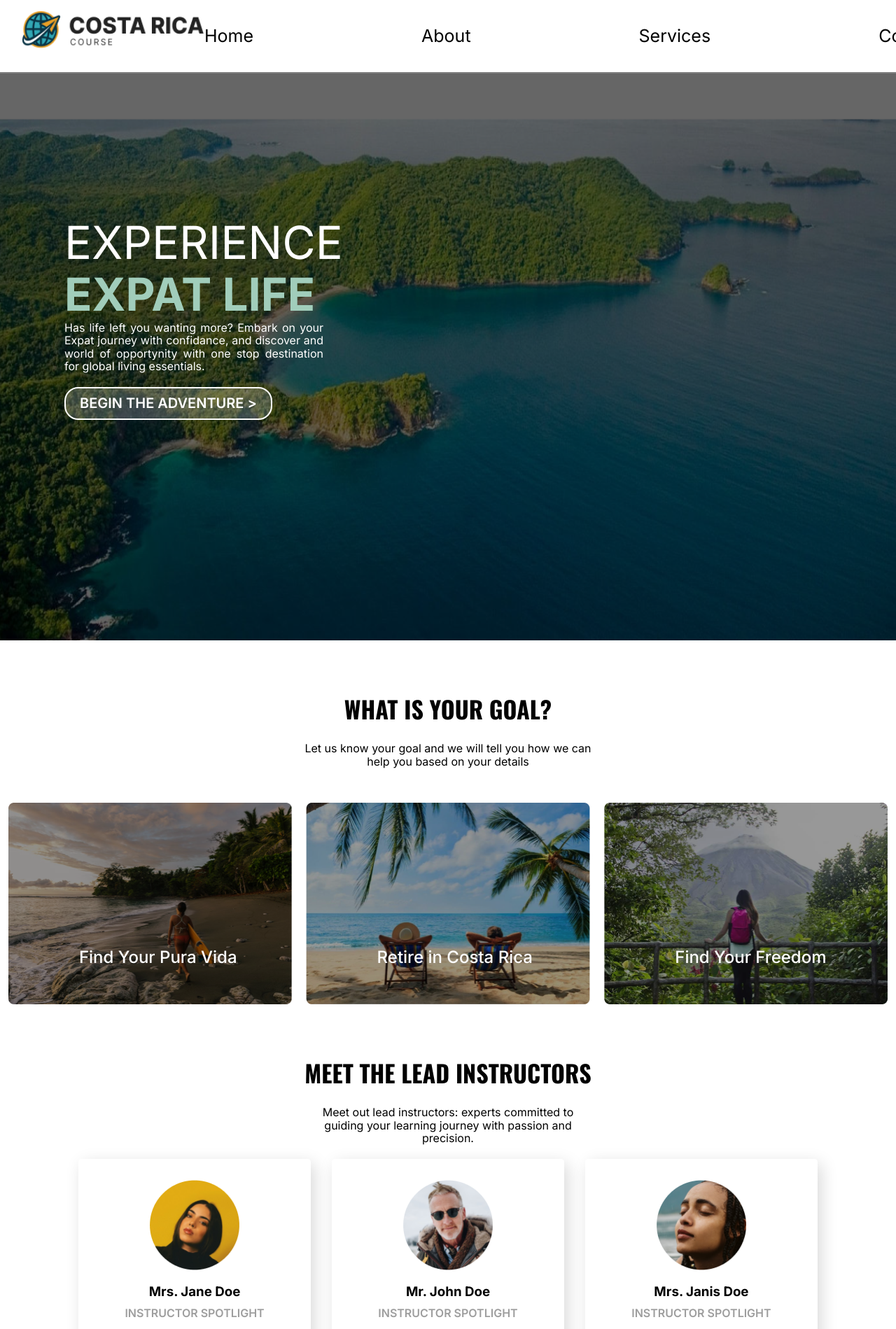
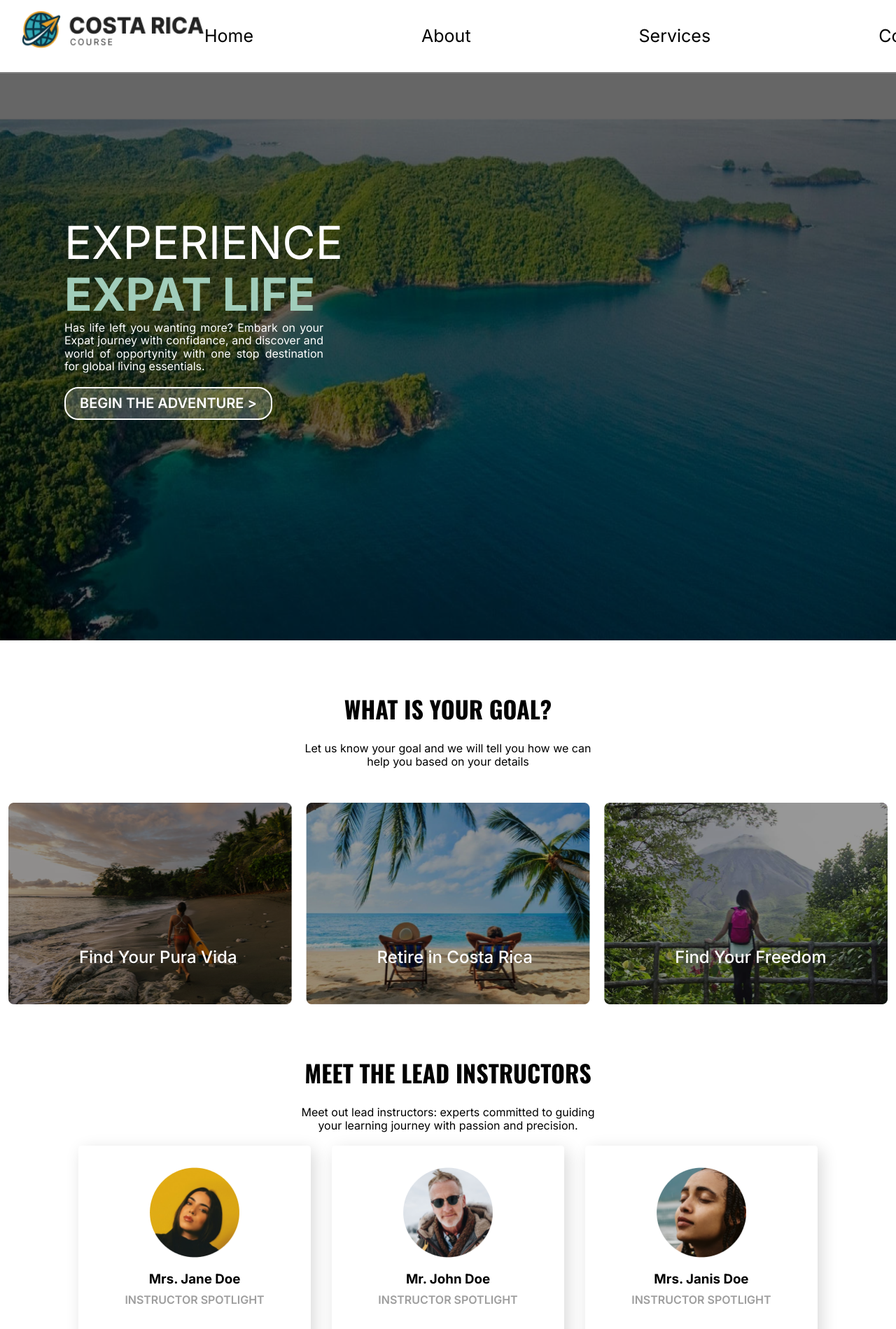
Before and after one commit to BrianKendalBucek/costa-rica-course, a Next.js app in the folder costa-rica-course/: page / in a window 1280 px wide. Shown: the top 1899 px of the page at 70% size. Built offline with nearby package versions, Linux system fonts and the light colour scheme.

Commit message:
touch ups to instructor container

```diff
--- a/costa-rica-course/src/app/page.module.scss
+++ b/costa-rica-course/src/app/page.module.scss
@@ -81,6 +81,10 @@ $text-color: #333;
   width: 415px;
   text-align: center;
   margin-top: 50px;
+
+  .intro {
+    width: 456px;
+  }
 }
 
 .trio {
--- a/costa-rica-course/src/app/page.tsx
+++ b/costa-rica-course/src/app/page.tsx
@@ -116,7 +116,7 @@ const HomePage: React.FC = () => {
           </div>
           <div className={styles.card}>
             <h2>MEET THE LEAD INSTRUCTORS</h2>
-            <p>Meet out lead instructors: experts committed to guiding your learning journey with passion and precision.</p>
+            <p className={styles.intro}>Meet out lead instructors: experts committed to guiding your learning journey with passion and precision.</p>
             <div className={styles.instructorsContainer}>
               {instructors.map(instructor => <Instructor key={instructor.alt} instructor={instructor} />)}
             </div>
```
